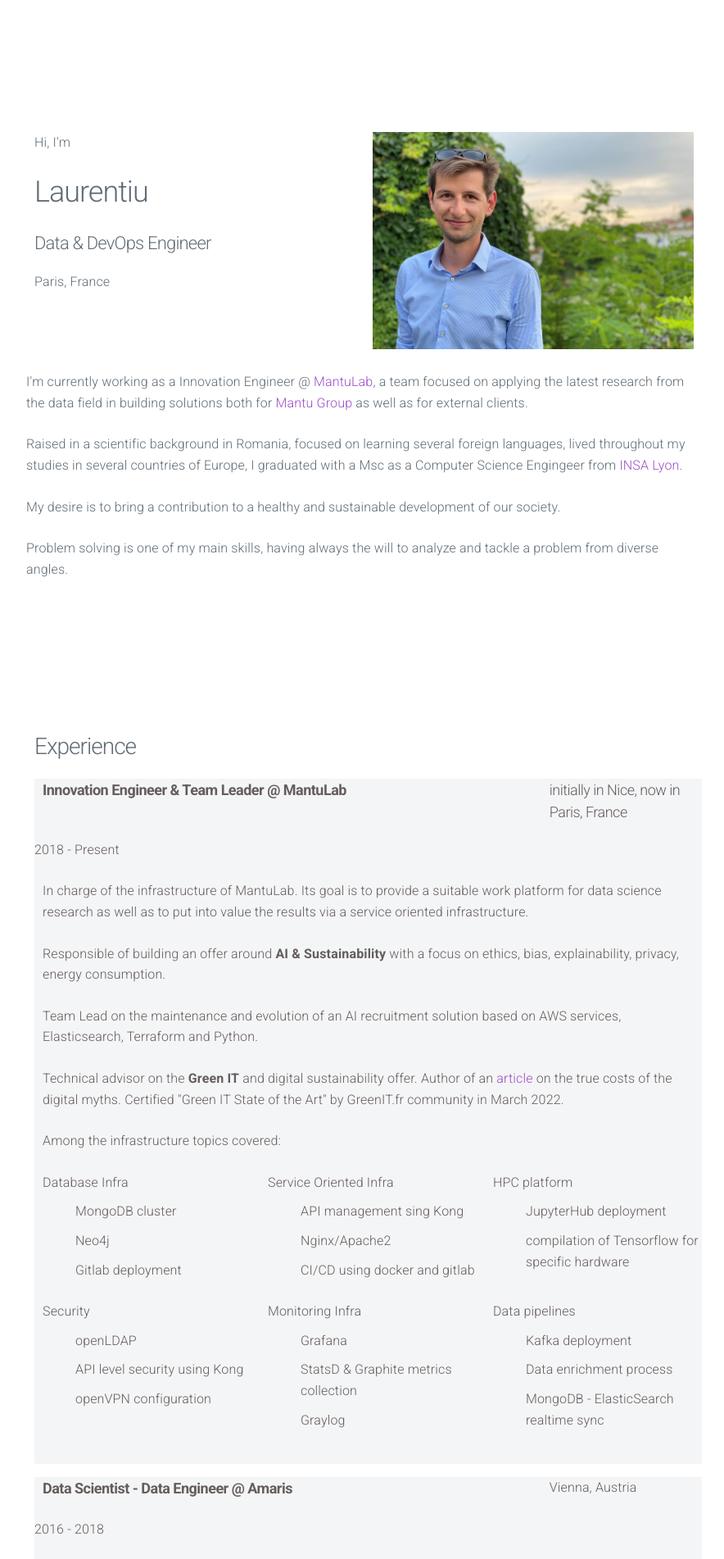
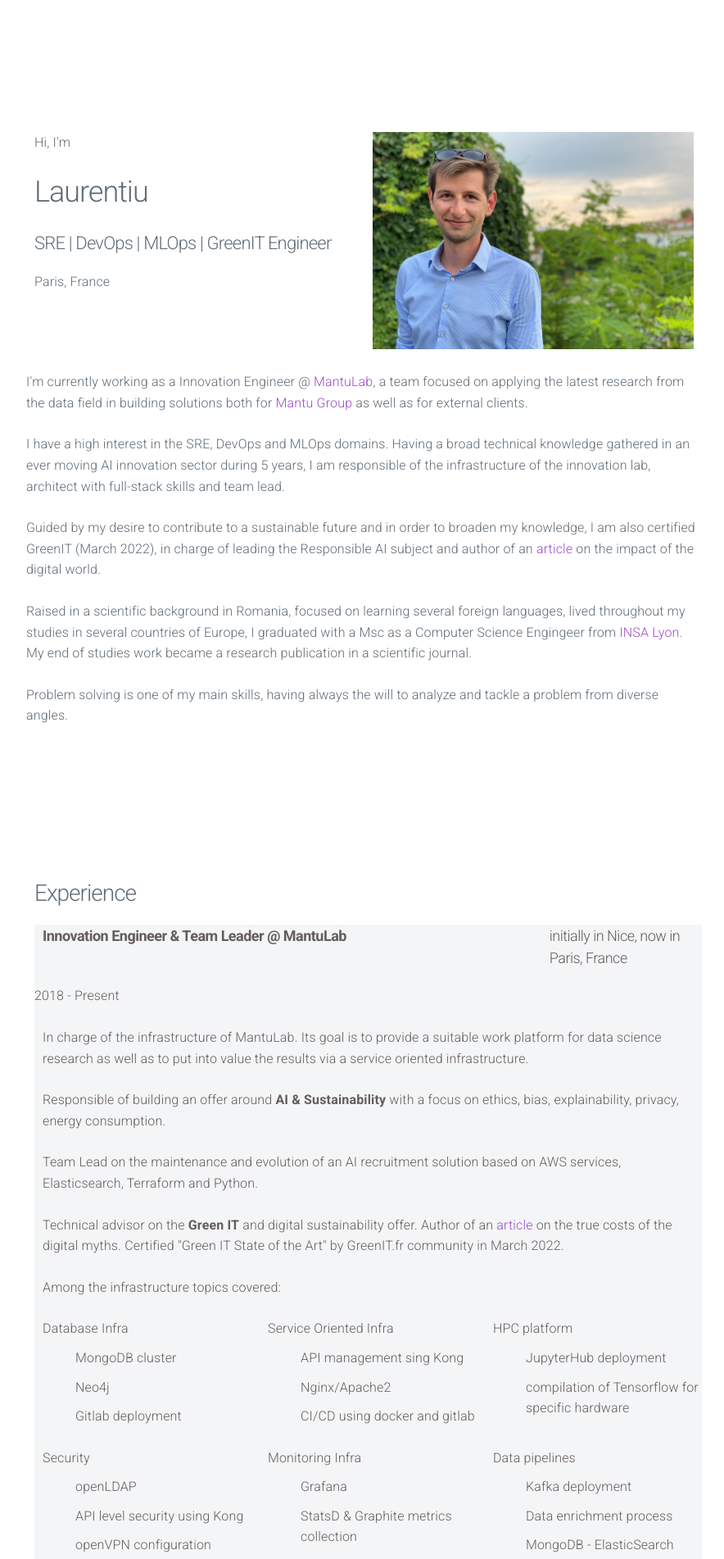
Before and after one commit to lcapatina/personal-website, a Jekyll site: the page built from index.html, in a window 1280 px wide. Shown: the top 1902 px of the page at 82% size, without its empty margins (333-1217 px from the left). Built offline with Jekyll 4.4.1, drawn with Linux system fonts in a browser that asks for light colours; nearby versions of some CDN libraries; some of the changed text lies outside the part shown.

Commit message:
change main description

```diff
--- a/_includes/home.html
+++ b/_includes/home.html
@@ -1,7 +1,7 @@
 <div class="row">
     <div class="column">
         <p>Hi, I'm <h2>Laurentiu</h2></p>
-        <h4>Data & DevOps Engineer</h4>
+        <h4>SRE | DevOps | MLOps | GreenIT Engineer</h4>
         <p>Paris, France</p>
 
     </div>
@@ -20,14 +20,23 @@
             for <a href="https://www.mantu.com">Mantu Group</a> as well as for external clients.
         </p>
         <p>
+            I have a high interest in the SRE, DevOps and MLOps domains. Having a broad technical knowledge gathered
+            in an ever moving AI innovation sector during 5 years, I am responsible of the infrastructure of the innovation lab,
+            architect with full-stack skills and team lead.
+        </p>
+        <p>
+            Guided by my desire to contribute to a sustainable future and in order to broaden my knowledge,
+            I am also certified GreenIT (March 2022), in charge of leading the Responsible AI subject and
+            author of an <a href="https://www.mantu.com/blog/business-insights/digital-myths-the-true-cost-of-a-data-driven-world/">article</a>
+            on the impact of the digital world.
+        </p>
+        <p>
             Raised in a scientific background in Romania, focused on learning several foreign
             languages, lived throughout my studies in several countries of Europe,
             I graduated with a Msc as a Computer Science Engingeer from
             <a href="https://www.insa-lyon.fr/">INSA Lyon</a>.
+            My end of studies work became a research publication in a scientific journal.
         </p>
-        <p>
-            My desire is to bring a contribution to a healthy and sustainable development of
-            our society.
         </p>
         <p>
             Problem solving is one of my main skills, having always the will to analyze and
```
